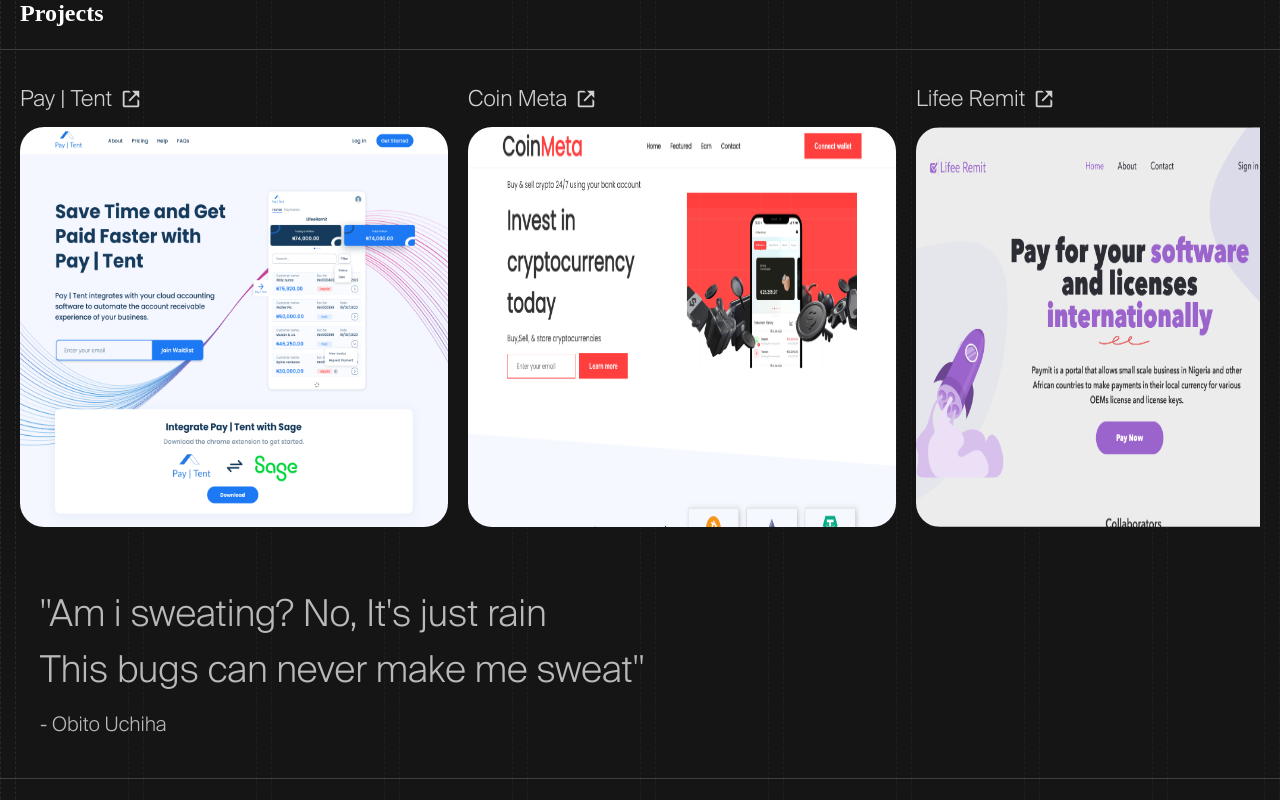
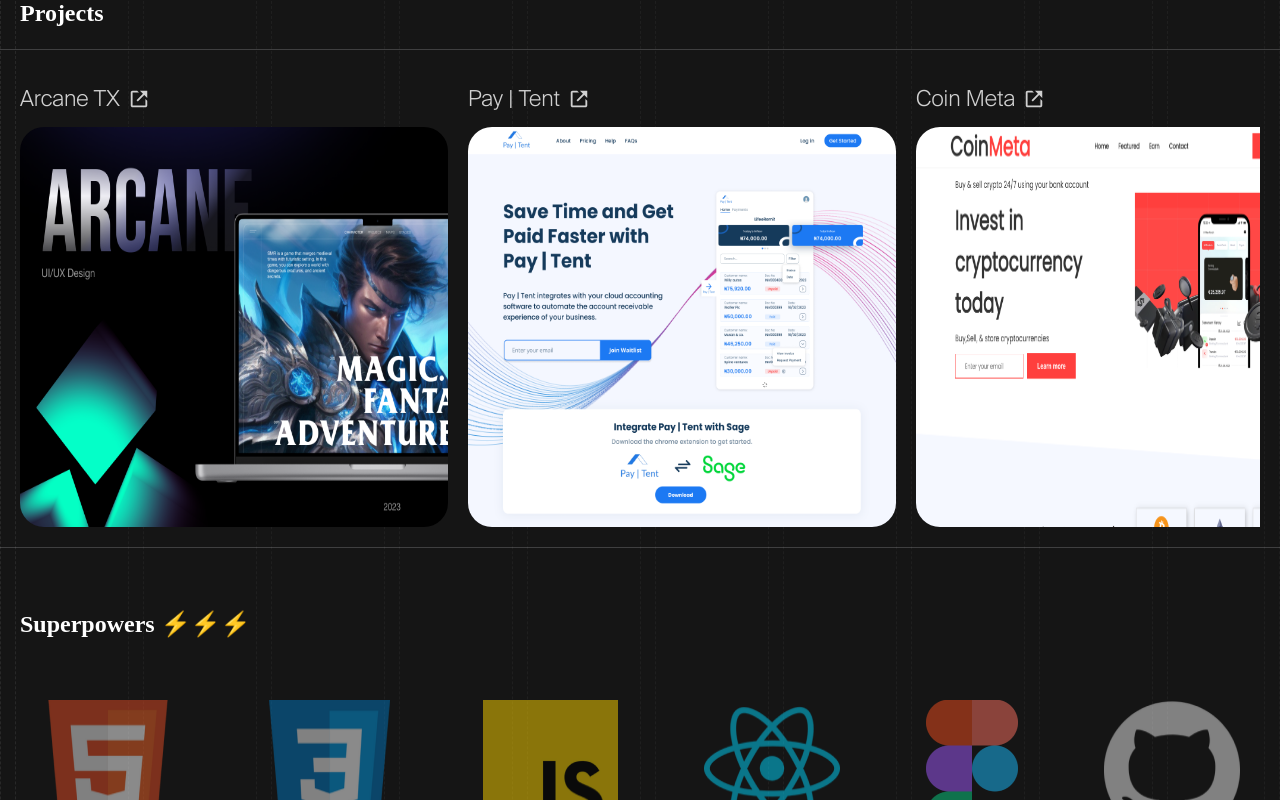
Before and after one commit to larrybabs/portfolio-v2, a React (Create React App) app: page / in a window 1280 px wide. Shown: the part 1500-2300 px from the top of the page. Built offline with nearby package versions, Linux system fonts and the light colour scheme; the HTML template or start-up script is replaced by a standard one; a web font is replaced by a local one.

Commit message:
feat: add arcane project to portfolio

```diff
--- a/src/pages/landing/index.jsx
+++ b/src/pages/landing/index.jsx
@@ -2,6 +2,7 @@
 import Lifee from "../../assets/img/lifee.png";
 import Coinmeta from "../../assets/img/coinmeta.png";
 import Paytent from "../../assets/img/paytent.png";
+import Arcane from "../../assets/img/arcanecov.png";
 import html from "../../assets/img/html.png";
 import css from "../../assets/img/css.png";
 import figma from "../../assets/img/figma.png";
@@ -222,6 +223,22 @@
           <div className="w-full h-full overflow-x-scroll whitespace-nowrap scroll-smooth  relative">
           <div className=" mr-5 md:w-[428px] inline-block relative cursor-pointer">
             <a
+                    href="https://www.behance.net/gallery/171096001/ArcaneTX-Game"
+                    target="_blank"
+                    rel="noreferrer" className="my-3 text-[22px] flex items-center opacity-80 hover:opacity-100">Arcane TX <BiLinkExternal className="mx-2"/></a>
+                <img
+                  src={Arcane}
+                  alt="Lifee remit project"
+                  className="w-[465px] h-[400px] rounded-3xl"
+                />
+                {/* <div className="absolute p-2 bg-gray-100 top-20 right-5 rounded-md shadow">
+                  <p className="text-neutral-800 text-[12px]">
+                  UI/UX Design
+                  </p>
+                </div> */}
+            </div>
+          <div className=" mr-5 md:w-[428px] inline-block relative cursor-pointer">
+            <a
                     href="https://paytent-fe.vercel.app/"
                     target="_blank"
                     rel="noreferrer" className="my-3 text-[22px] flex items-center opacity-80 hover:opacity-100">Pay | Tent <BiLinkExternal className="mx-2"/></a>
@@ -259,10 +276,10 @@
 
           </div>
         </div>
-        <div className=" p-10">
+        {/* <div className=" p-10">
               <p className="text-[30px] md:text-[37px]">"Am i sweating? No, It's just rain<br/> This bugs can never make me sweat"</p>
               <p className="text-xl mt-3">- Obito Uchiha</p>
-          </div>
+          </div> */}
         <hr className="opacity-20"/>
       </section>
       <section id="skills">
```
Also changed, not shown: src/assets/img/arcanecov.png (added).
